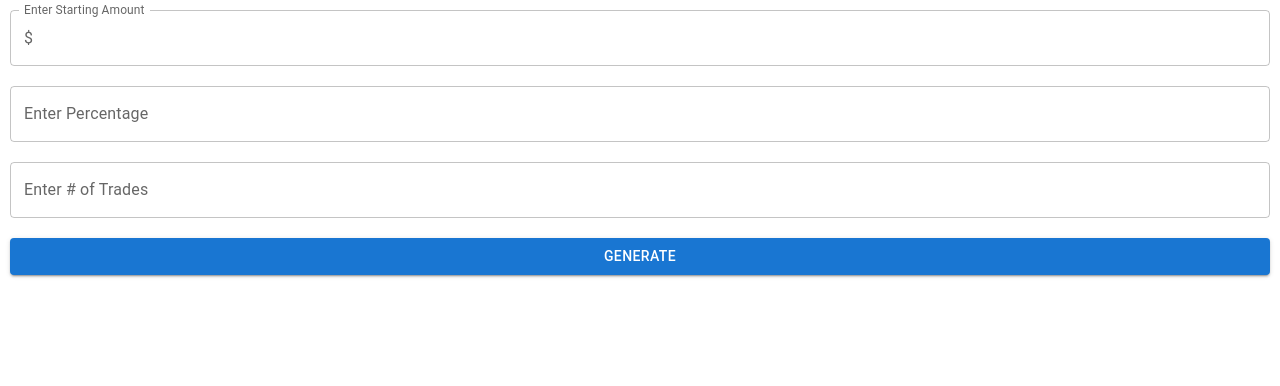
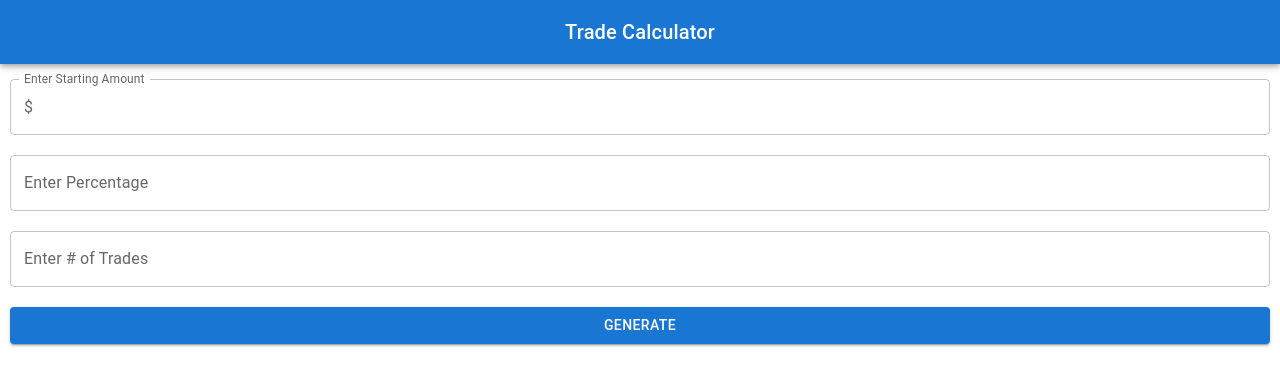
Before and after one commit to SeanPhaphui/seanphaphui.github.io, a React (Create React App) app: page / in a window 1280 px wide. Shown: the top 386 px of the page. Built offline with nearby package versions, Linux system fonts and the light colour scheme.

Commit message:
Add styling and header

```diff
--- a/package.json
+++ b/package.json
@@ -6,6 +6,7 @@
   "dependencies": {
     "@emotion/react": "^11.10.4",
     "@emotion/styled": "^11.10.4",
+    "@mui/icons-material": "^5.10.3",
     "@mui/material": "^5.10.3",
     "@testing-library/jest-dom": "^5.16.5",
     "@testing-library/react": "^13.3.0",
--- a/src/App.tsx
+++ b/src/App.tsx
@@ -1,12 +1,21 @@
-import React from 'react';
-import logo from './logo.svg';
-import './App.css';
-import Info from './Info';
+import React from "react";
+import logo from "./logo.svg";
+import "./App.css";
+import Info from "./Info";
+import { AppBar, Button, IconButton, Toolbar, Typography } from "@mui/material";
+import AcUnitIcon from '@mui/icons-material/AcUnit';
 
 function App() {
   return (
     <div className="App">
-      <Info/>
+      <AppBar position="sticky">
+        <Toolbar>
+          <Typography variant="h6" component="div" sx={{ flexGrow: 1 }}>
+            Trade Calculator
+          </Typography>
+        </Toolbar>
+      </AppBar>
+      <Info />
       {/* <header className="App-header">
         <img src={logo} className="App-logo" alt="logo" />
         <p>
--- a/src/Info.tsx
+++ b/src/Info.tsx
@@ -46,7 +46,7 @@ const Info: React.FC = () => {
   return (
     <div className="Info">
       <TextField
-        className="input"
+        className="input-top"
         id="outlined-basic"
         label="Enter Starting Amount"
         variant="outlined"
--- a/src/info.css
+++ b/src/info.css
@@ -3,6 +3,10 @@
     flex-direction: column;
 }
 
+.input-top{
+    margin: 15px 10px 10px 10px !important;
+}
+
 .input{
     margin: 10px !important;
 }
```
Also changed, not shown: 1 other file (tests, documents, lock files or other folders).
